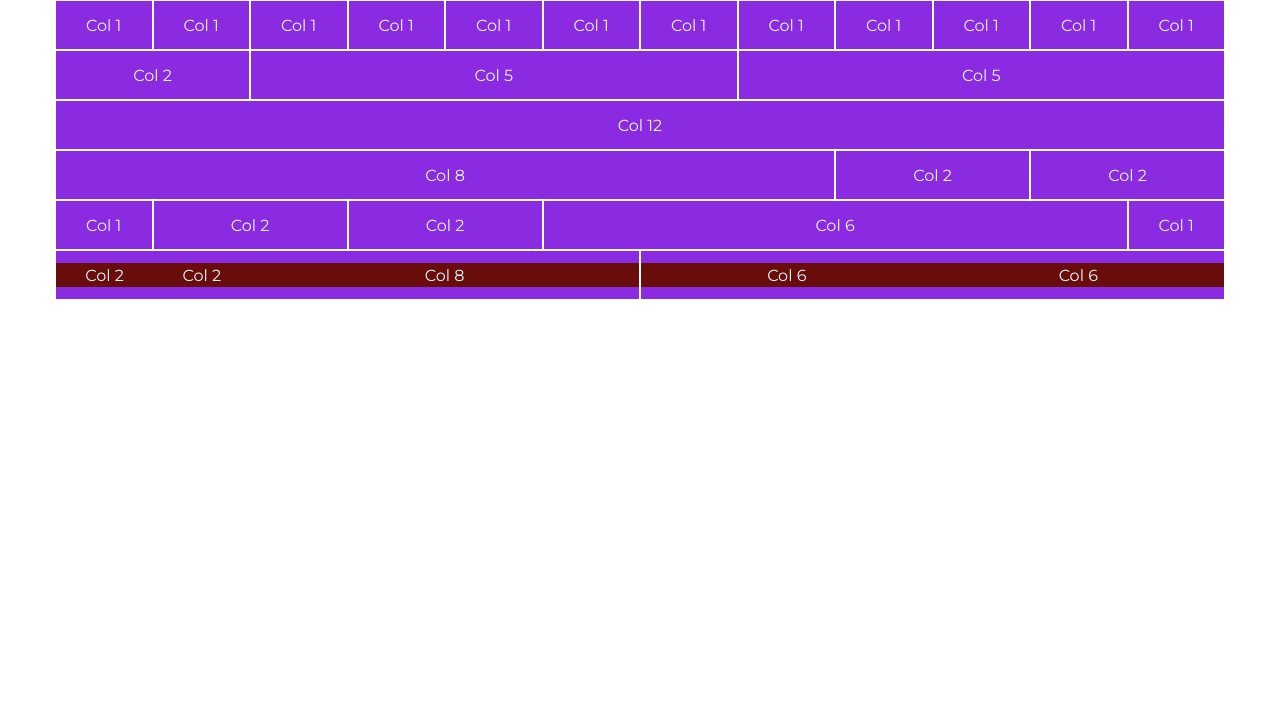
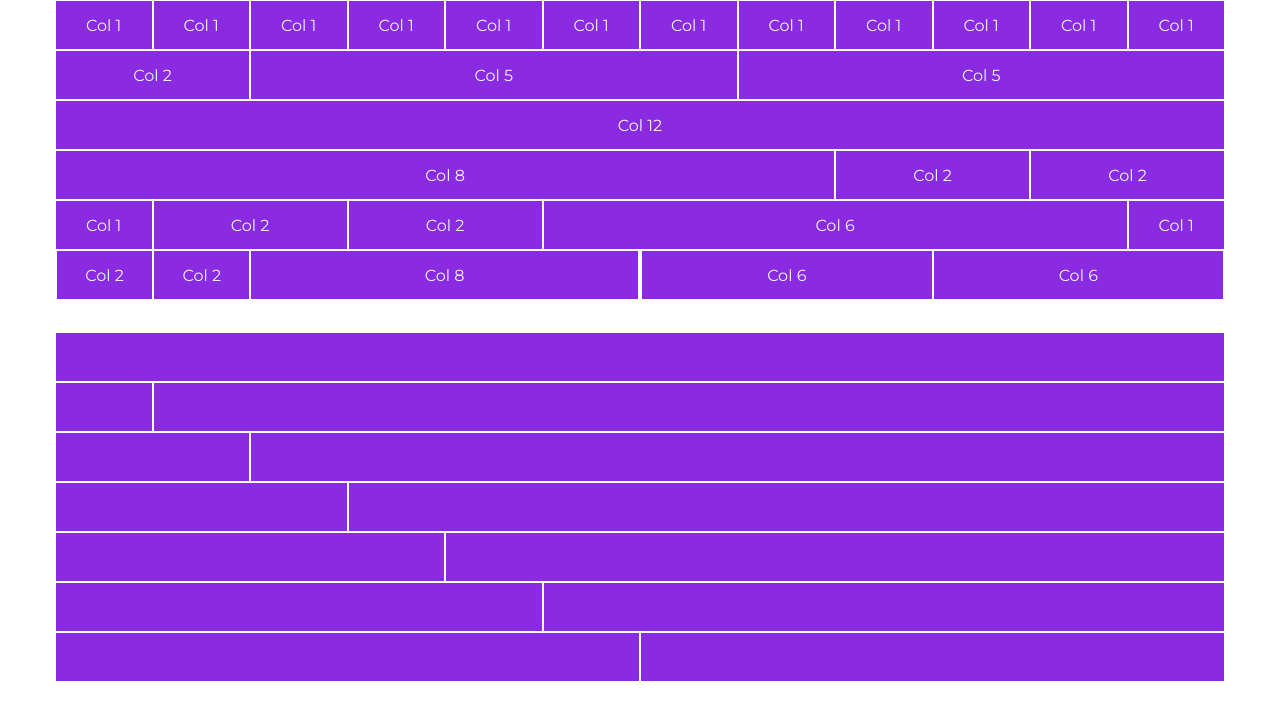
Before and after one commit to LauraMargherita25/html-css-12bool, a plain HTML site: page index.html in a window 1280 px wide. Drawn offline with Linux system fonts and the light colour scheme.

Commit message:
Add section 2

```diff
--- a/index.html
+++ b/index.html
@@ -16,6 +16,8 @@
 </head>
 <body>
     <div class="container">
+
+        <section class="layout-1">
             <div class="row">
                 <div class="col-1">
                     <p>Col 1</p>
@@ -124,6 +126,55 @@
                     </div>
                 </div>
             </div>
+        </section>
+
+        <section class="layout-2">
+            <div class="row">
+                <div class="col-12">
+                </div>
+            </div>
+            <div class="row">
+                <div class="col-1">
+                </div>
+                <div class="col-11">
+                </div>
+            </div>
+            <div class="row">
+                <div class="col-2">
+                </div>
+                <div class="col-10">
+                </div>
+            </div>
+            <div class="row">
+                <div class="col-3">
+                </div>
+                <div class="col-9">
+                </div>
+            </div>
+            <div class="row">
+                <div class="col-4">
+                </div>
+                <div class="col-8">
+                </div>
+            </div>
+            <div class="row">
+                <div class="col-5">
+                </div>
+                <div class="col-7">
+                </div>
+            </div>
+            <div class="row">
+                <div class="col-6">
+                </div>
+                <div class="col-6">
+                </div>
+            </div>
+        </section>
+
+        <section class="layout-3">
+
+        </section>
+
     </div>
 </body>
 </html>
--- a/style/style.css
+++ b/style/style.css
@@ -16,14 +16,18 @@
     align-items: center;
 }
 
-.row:last-of-type .col-6{
-    /* padding: 1rem;*/
+/* .layout-1 .row:last-of-type .col-6{
+    padding: 1rem;
 }
 
-.row:last-of-type .col-6 > div{
+.layout-1 .row:last-of-type .col-6 > div{
     height: 50%;
 
     background-color: rgb(105, 12, 12);
 
     border: none;
+}  */
+
+.layout-2{
+    margin-top: 2rem;
 }
```
Lines whose indentation alone changed are shown as unchanged.
